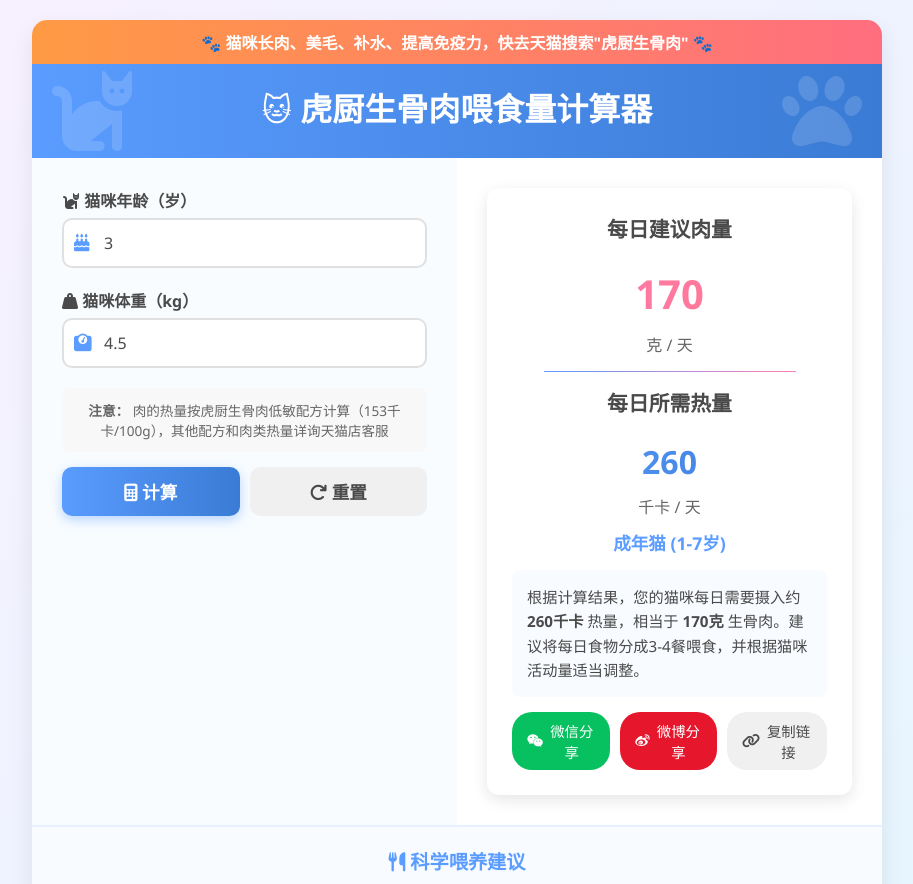
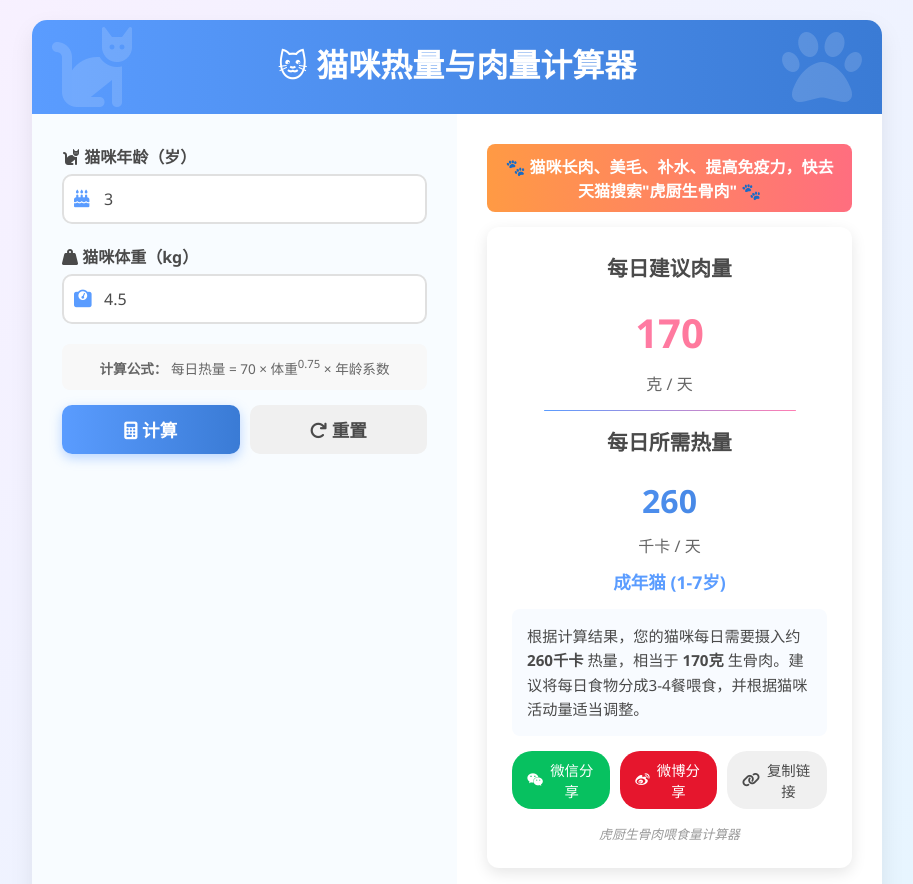
Before and after one commit to glax95/hcsgr, a plain HTML site: page index.html in a window 1280 px wide. Shown: the top 884 px of the page, without its empty margins (183-1096 px from the left). Drawn offline with Linux system fonts and the light colour scheme.

Commit message:
Update index.html

```diff
--- a/index.html
+++ b/index.html
@@ -3,7 +3,7 @@
 <head>
     <meta charset="UTF-8">
     <meta name="viewport" content="width=device-width, initial-scale=1.0">
-    <title>虎厨生骨肉喂食量计算器</title>
+    <title>猫咪热量与肉量计算器</title>
     <link rel="stylesheet" href="https://cdnjs.cloudflare.com/ajax/libs/font-awesome/6.4.0/css/all.min.css">
     <style>
         :root {
@@ -37,21 +37,6 @@
             margin: 0 auto;
             overflow: hidden;
             position: relative;
-        }
-
-        .banner {
-            background: linear-gradient(to right, #ff9a44, #ff6e7f);
-            color: white;
-            padding: 10px 15px;
-            text-align: center;
-            font-weight: bold;
-            font-size: 1rem;
-            cursor: pointer;
-            transition: all 0.3s;
-        }
-
-        .banner:hover {
-            background: linear-gradient(to right, #ff8a34, #ff5e6f);
         }
 
         .header {
@@ -204,6 +189,23 @@
             scroll-margin-top: 20px;
         }
 
+        .result-banner {
+            background: linear-gradient(to right, #ff9a44, #ff6e7f);
+            color: white;
+            padding: 10px 15px;
+            text-align: center;
+            font-weight: bold;
+            font-size: 1rem;
+            cursor: pointer;
+            transition: all 0.3s;
+            margin-bottom: 15px;
+            border-radius: 8px;
+        }
+
+        .result-banner:hover {
+            background: linear-gradient(to right, #ff8a34, #ff5e6f);
+        }
+
         .result-box {
             background: white;
             border-radius: 12px;
@@ -214,6 +216,7 @@
             flex-direction: column;
             justify-content: center;
             transition: all 0.3s;
+            position: relative;
         }
 
         .result-box:hover {
@@ -276,6 +279,14 @@
             border-radius: 1px;
             width: 80%;
             align-self: center;
+        }
+
+        .watermark {
+            margin-top: 15px;
+            font-size: 0.8rem;
+            color: #999;
+            text-align: center;
+            font-style: italic;
         }
 
         .feeding-tips {
@@ -425,14 +436,10 @@
 </head>
 <body>
     <div class="container">
-        <div class="banner" onclick="window.open('https://huchucwsp.tmall.com/')">
-            🐾 猫咪长肉、美毛、补水、提高免疫力，快去天猫搜索"虎厨生骨肉" 🐾
-        </div>
-
         <div class="header">
             <i class="fas fa-cat cat-decoration cat-1"></i>
             <i class="fas fa-paw cat-decoration cat-2"></i>
-            <h1>🐱 虎厨生骨肉喂食量计算器</h1>
+            <h1>🐱 猫咪热量与肉量计算器</h1>
         </div>
 
         <div class="content">
@@ -458,7 +465,7 @@
                 </div>
 
                 <div class="formula">
-                    <p><strong>注意：</strong> 肉的热量按虎厨生骨肉低敏配方计算（153千卡/100g），其他配方和肉类热量详询天猫店客服</p>
+                    <p><strong>计算公式：</strong> 每日热量 = 70 × 体重<sup>0.75</sup> × 年龄系数</p>
                 </div>
 
                 <div class="button-group">
@@ -472,6 +479,10 @@
             </div>
 
             <div class="result" id="result-section">
+                <div class="result-banner" onclick="window.open('https://www.tmall.com')">
+                    🐾 猫咪长肉、美毛、补水、提高免疫力，快去天猫搜索"虎厨生骨肉" 🐾
+                </div>
+
                 <div class="result-box">
                     <h2>每日建议肉量</h2>
                     <div class="meat-value" id="meat-result">180</div>
@@ -498,6 +509,10 @@
                         <div class="share-btn share-link" onclick="copyLink()">
                             <i class="fas fa-link"></i> 复制链接
                         </div>
+                    </div>
+
+                    <div class="watermark">
+                        虎厨生骨肉喂食量计算器
                     </div>
                 </div>
             </div>
```
